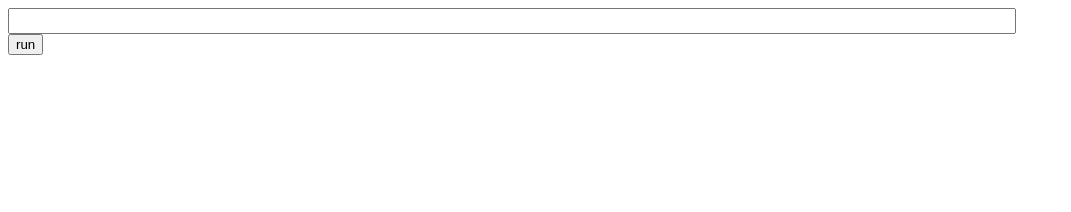
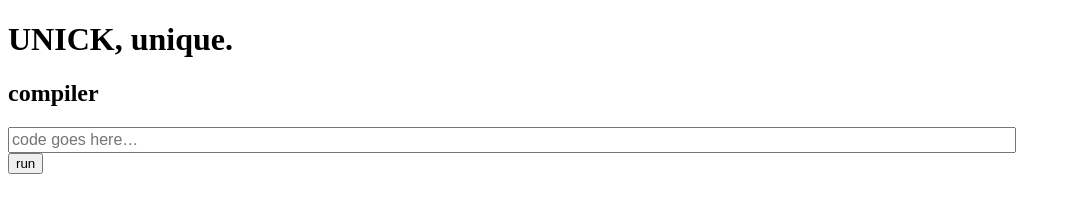
Before and after one commit to codacy-badger/unick, a plain HTML site: page index.html in a window 1280 px wide. Shown: the whole page, without its empty margins (0-1071 px from the left). Drawn offline with Linux system fonts and the light colour scheme.

Commit message:
Update index.html

```diff
--- a/index.html
+++ b/index.html
@@ -3,11 +3,17 @@
 <html>
 	<head><title>UNICK, unique</title></head>
 <body>
-  <script src="compiler.js">
-	  <h1>UNICK, unique.</h1>
-	  <h2>compiler</h2>
+  <script src="compiler.js"></script>
+
+	  <h1>
+	UNICK, unique.
+	</h1>
+	  <h2>
+	compiler
+	</h2>
+
 	</script>
-	<input type="text" name="input" style="width:1000px; height:20px; font-size:16px;"></input></br>
+	<input type="text" name="input" style="width:1000px; height:20px; font-size:16px;" placeholder="code goes here…"></input></br>
 	<button onclick="try{compiler()}catch(error){document.getElementsByName('output')[0].innerHTML = error;}">run</button>
 	<p name="output"></p>
 </body>
```
